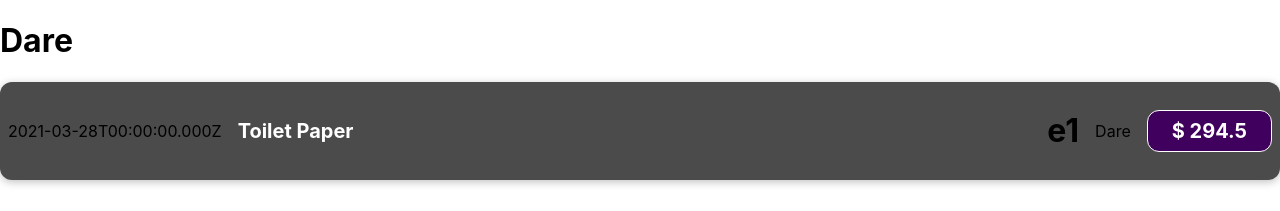
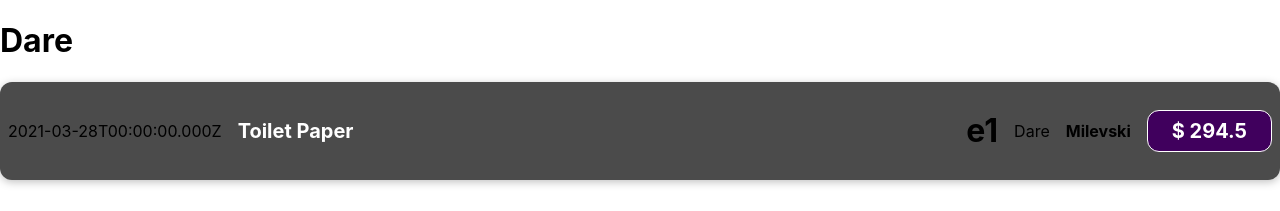
Before and after one commit to DareMilevski/Test, a React (Create React App) app in the folder my-app/: page / in a window 1280 px wide. Shown: the top 211 px of the page. Built offline with nearby package versions, Linux system fonts and the light colour scheme.

Commit message:
correction new

```diff
--- a/my-app/src/components/ExpenseItem.js
+++ b/my-app/src/components/ExpenseItem.js
@@ -12,6 +12,8 @@ function ExpenseItem(props) {
                 <h2>{props.title}</h2>
                 <h1>{props.id} </h1>
                 <p>Dare</p>
+
+                <h4>Milevski</h4>
                 <div className='expense-item__price'>$ {expenseAmount}</div>
             </div>
         </div>
```
